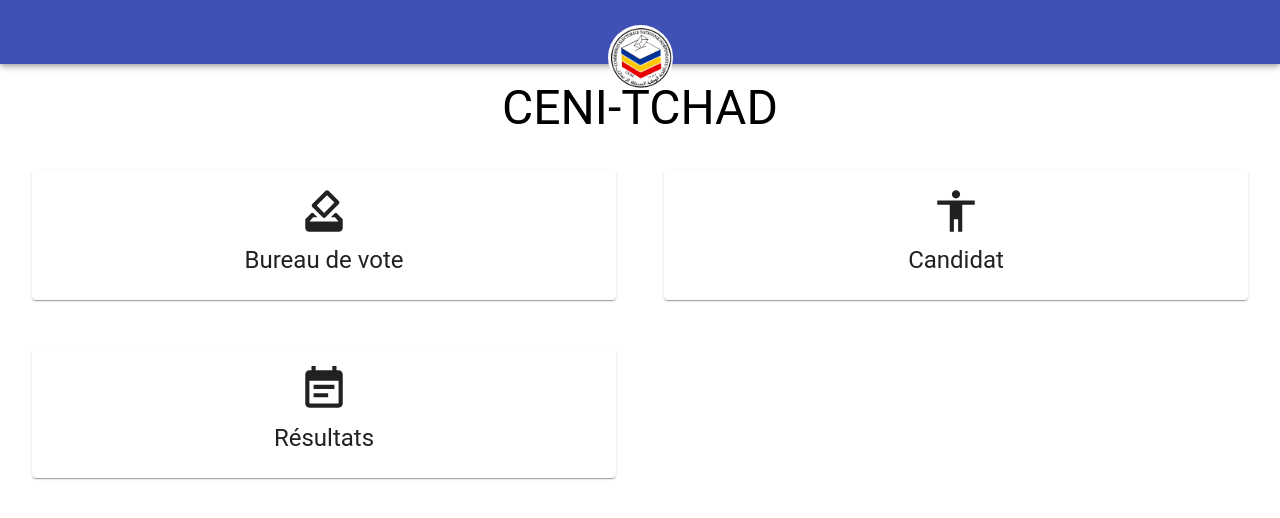
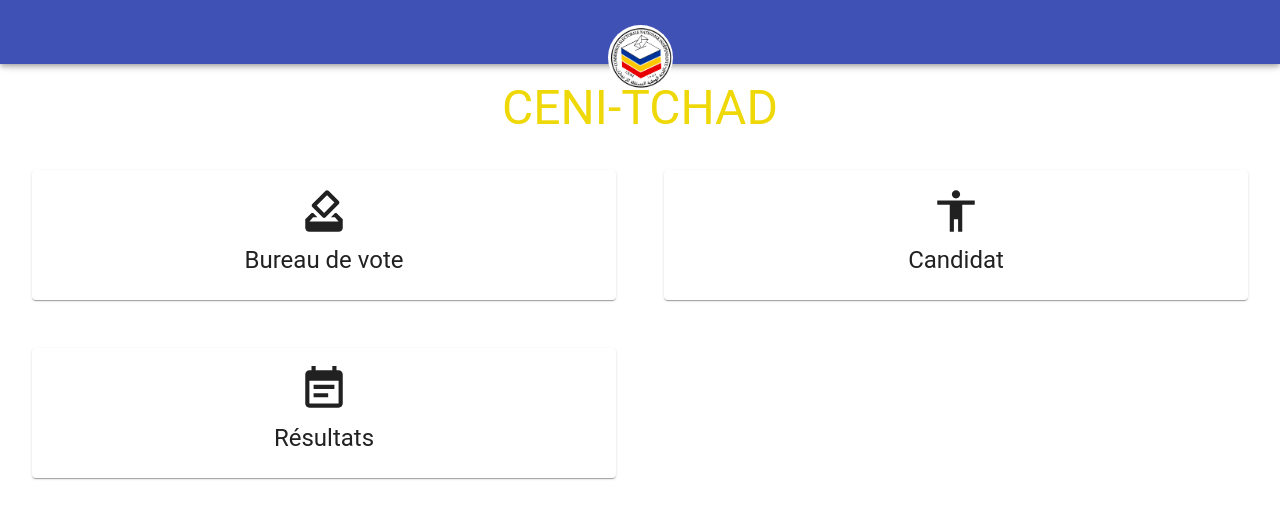
Before and after one commit to Yamingue/election, a React (Vite) app: page / in a window 1280 px wide. Shown: the top 518 px of the page. Built offline with nearby package versions, Linux system fonts and the light colour scheme.

Commit message:
coloration en jaune or

```diff
--- a/src/main.jsx
+++ b/src/main.jsx
@@ -19,7 +19,7 @@
       </Toolbar>
     </AppBar>
     <div style={{ marginTop: "80px" }}>
-      <Typography variant='h3' align='center'>
+      <Typography variant='h3' align='center' style={{color:'#efd807'}}>
         CENI-TCHAD
       </Typography>
       <HashRouter>
```
